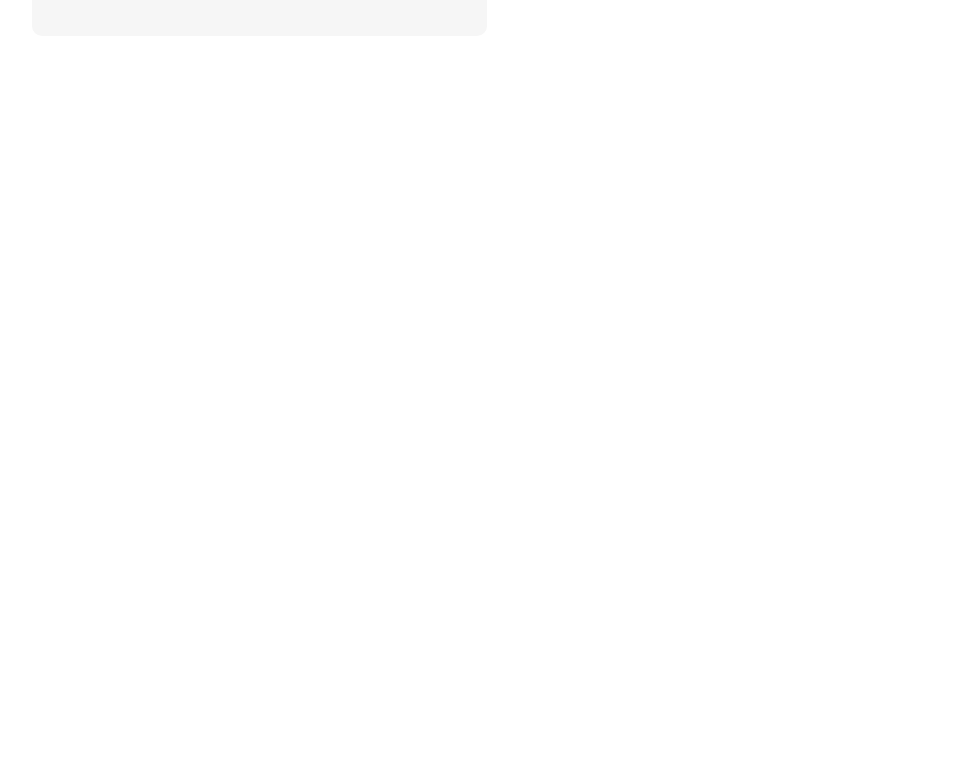
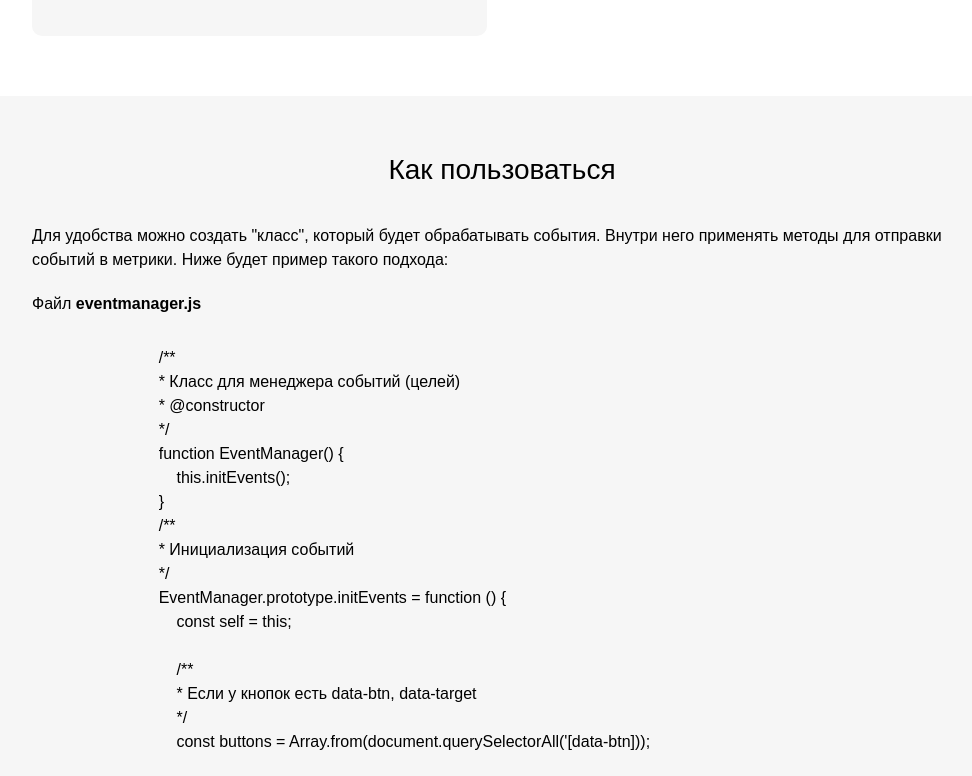
Before and after one commit to wanderer20/metrics-adjutant, a Vue app in the folder vue-front/: page / in a window 1280 px wide. Shown: the part 644-1420 px from the top of the page, without its empty margins (138-1110 px from the left). Before the commit the page ends 800 px from the top, so only its background shows below. Built offline with nearby package versions, Linux system fonts and the light colour scheme; a web font is replaced by a local one.

Commit message:
страница с формированием метрики

```diff
--- a/vue-front/src/components/MetricAdjutant.vue
+++ b/vue-front/src/components/MetricAdjutant.vue
@@ -56,13 +56,18 @@
                                     <template v-if="option.type === 'string'">
                                         <el-checkbox v-model="option.active" type="checkbox" :label="option.title" :name="option.active"></el-checkbox>
 
-                                        <div v-if="option.active" class="metric-adjutant__label">
-                                            {{ option.label }}
+                                        <div class="metric-adjutant__field">
+                                            <div v-if="option.active" class="metric-adjutant__label">
+                                                {{ option.label }}
+                                            </div>
+                                            <div class="metric-adjutant__value">
+                                                <el-input v-if="option.active"
+                                                          v-model="option.value"
+                                                          type="text"
+                                                          :name="option.label" disabled />
+                                            </div>
                                         </div>
-                                        <el-input v-if="option.active"
-                                                  v-model="option.value"
-                                                  type="text"
-                                                  :name="option.label" />
+
                                     </template>
                                     <template v-if="option.type === 'boolean'">
                                         <el-checkbox v-model="option.active" type="checkbox" :label="option.title" :name="option.active" />
--- a/vue-front/src/views/Index.vue
+++ b/vue-front/src/views/Index.vue
@@ -39,6 +39,59 @@
             </div>
         </div>
     </section>
+
+
+    <section class="block block--filled">
+        <div class="container">
+            <div class="block__inner">
+                <div class="block__header">
+                    <h2 class="block__title">Как пользоваться</h2>
+                </div>
+                <div class="block__body">
+                    <p>
+                        Для удобства можно создать "класс", который будет обрабатывать события. Внутри него применять методы для отправки событий в метрики. Ниже будет пример такого подхода:
+                    </p>
+                    <p>
+                        Файл <strong>eventmanager.js</strong>
+                    </p>
+                    <code><pre>
+                        /**
+                        * Класс для менеджера событий (целей)
+                        * @constructor
+                        */
+                        function EventManager() {
+                            this.initEvents();
+                        }
+                        /**
+                        * Инициализация событий
+                        */
+                        EventManager.prototype.initEvents = function () {
+                            const self = this;
+
+                            /**
+                            * Если у кнопок есть data-btn, data-target
+                            */
+                            const buttons = Array.from(document.querySelectorAll('[data-btn]));
+
+                            buttons.forEach(function(item) {
+                                item.addEventListener('click', function() {
+                                    const target = item.getAttribute('data-target');
+                                    if (typeof window.ma !== "undefinde") {
+                                        window.ma.push(YANDEX_METRIKA_ID, 'reachGoal', {
+                                            'goalName'  : target
+                                        })
+                                    }
+                                })
+                            });
+
+                        }
+
+                        window.eventManager = new EventManager();
+                    </pre></code>
+                </div>
+            </div>
+        </div>
+    </section>
 </template>
 
 <script>
```
